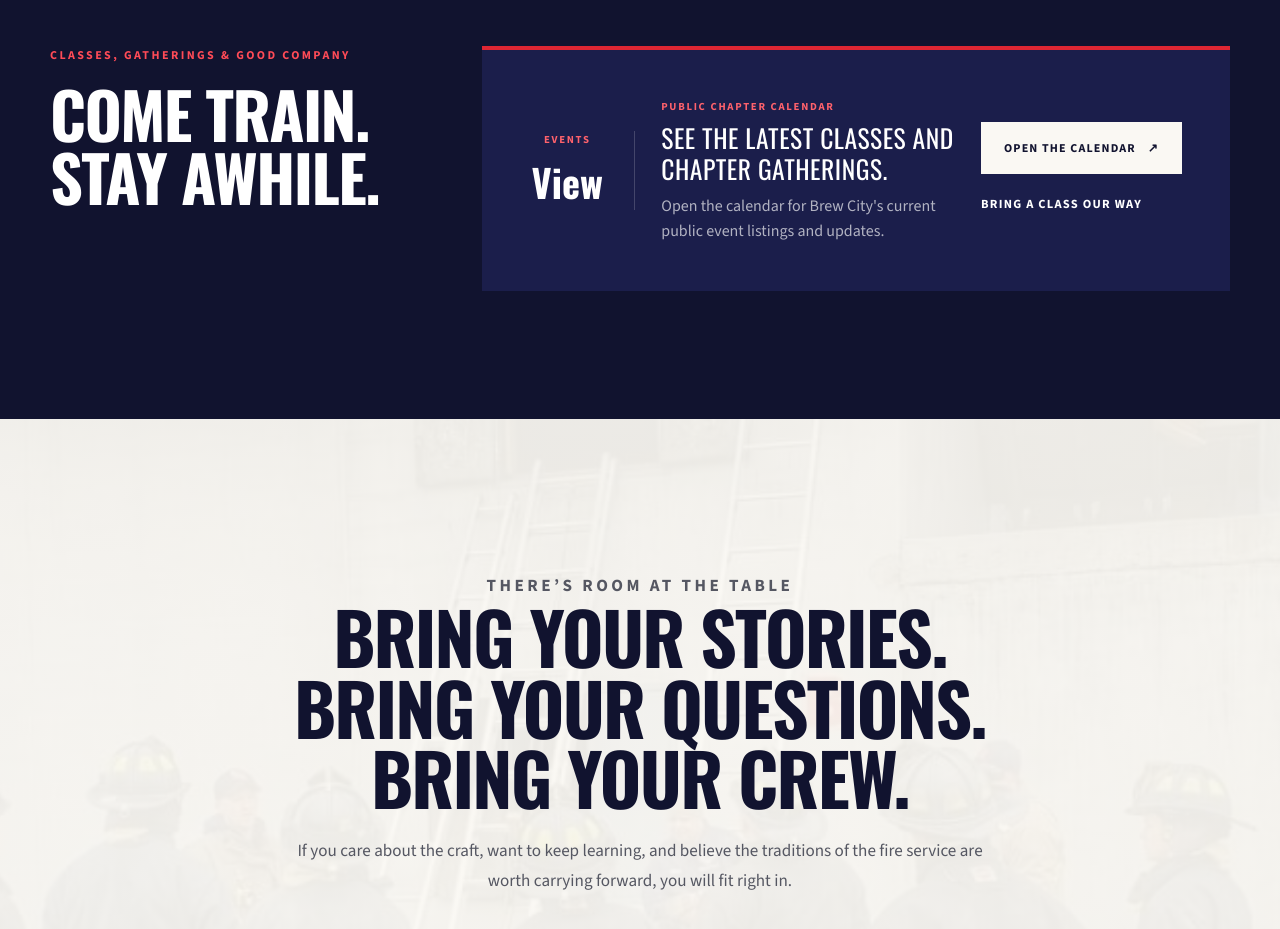
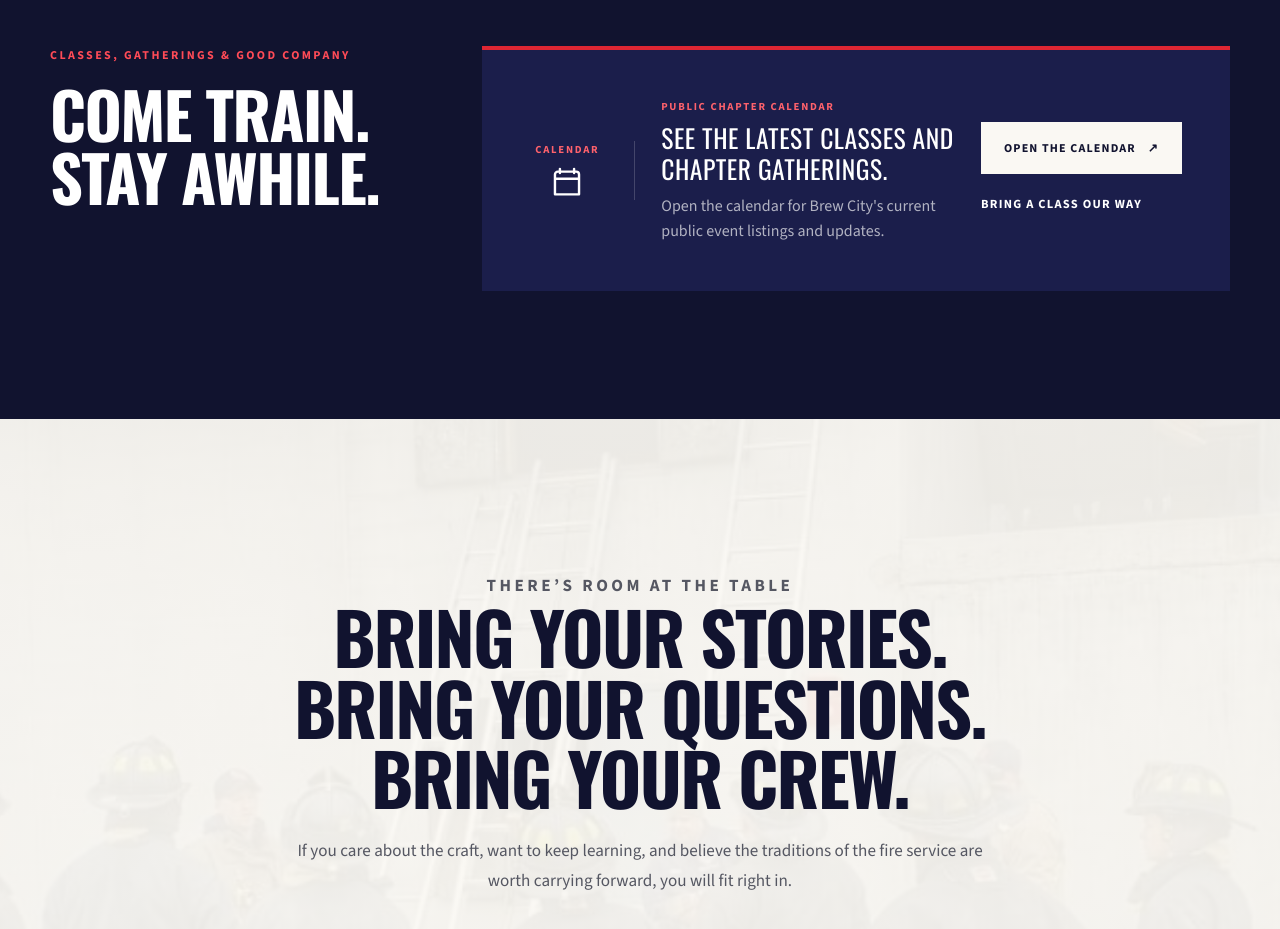
Before and after one commit to jakehinsy/bcfools-site, a Next.js app: page / in a window 1280 px wide. Shown: the part 2880-3809 px from the top of the page. Built offline with nearby package versions, Linux system fonts and the light colour scheme.

Commit message:
Refine Brew City calendar fallback
Signed-off-by: Jake Hinsenkamp <jakehinsy@gmail.com>

```diff
--- /dev/null
+++ b/src/app/CalendarIcon.tsx
@@ -0,0 +1,7 @@
+export function CalendarIcon() {
+  return (
+    <svg aria-hidden="true" viewBox="0 0 24 24">
+      <path d="M7 2v3M17 2v3M3.5 9h17M5.5 4h13a2 2 0 0 1 2 2v14h-17V6a2 2 0 0 1 2-2Z" />
+    </svg>
+  );
+}
--- a/src/app/events/EventsCalendar.tsx
+++ b/src/app/events/EventsCalendar.tsx
@@ -12,6 +12,7 @@ import {
   type PublicEventCategory,
 } from "@/data/events";
 import { ArrowIcon } from "../ArrowIcon";
+import { CalendarIcon } from "../CalendarIcon";
 import styles from "./events.module.css";
 
 type EventsCalendarProps = {
@@ -63,14 +64,6 @@ function utcMonthIndex(isoTimestamp: string, endExclusive = false) {
     new Date(isoTimestamp).getTime() - (endExclusive ? 1 : 0),
   );
   return date.getUTCFullYear() * 12 + date.getUTCMonth();
-}
-
-function CalendarIcon() {
-  return (
-    <svg aria-hidden="true" viewBox="0 0 24 24">
-      <path d="M7 2v3M17 2v3M3.5 9h17M5.5 4h13a2 2 0 0 1 2 2v14h-17V6a2 2 0 0 1 2-2Z" />
-    </svg>
-  );
 }
 
 function EventCardContent({ event }: { event: PublicEvent }) {
--- a/src/app/globals.css
+++ b/src/app/globals.css
@@ -711,6 +711,17 @@ img {
   margin-top: 5px;
 }
 
+.events__date--calendar svg {
+  fill: none;
+  height: 34px;
+  margin-top: 9px;
+  stroke: var(--white);
+  stroke-linecap: round;
+  stroke-linejoin: round;
+  stroke-width: 1.7;
+  width: 34px;
+}
+
 .events__status {
   margin: 0 0 8px;
 }
--- a/src/app/page.tsx
+++ b/src/app/page.tsx
@@ -10,6 +10,7 @@ import {
 } from "@/data/events";
 import { loadPublicOrganizationEvents } from "@/lib/platoonPublicEvents";
 import { ArrowIcon } from "./ArrowIcon";
+import { CalendarIcon } from "./CalendarIcon";
 import { PoweredByPlatoon } from "./PoweredByPlatoon";
 import { SiteHeader } from "./SiteHeader";
 
@@ -225,11 +226,24 @@ export default async function Home() {
               <h2>Come train. Stay awhile.</h2>
             </div>
             <div className="events__card">
-              <div className="events__date" aria-hidden="true">
+              <div
+                className={`events__date ${
+                  !nextEventDate && feed.status === "unavailable"
+                    ? "events__date--calendar"
+                    : ""
+                }`}
+                aria-hidden="true"
+              >
                 <span>
-                  {nextEventDate?.month ?? (feed.status === "ready" ? "Next" : "Events")}
+                  {nextEventDate?.month ?? (feed.status === "ready" ? "Next" : "Calendar")}
                 </span>
-                <strong>{nextEventDate?.day ?? (feed.status === "ready" ? "TBA" : "View")}</strong>
+                {nextEventDate ? (
+                  <strong>{nextEventDate.day}</strong>
+                ) : feed.status === "ready" ? (
+                  <strong>TBA</strong>
+                ) : (
+                  <CalendarIcon />
+                )}
               </div>
               <div className="events__body">
                 {nextEvent ? (
```
Also changed, not shown: 1 other file (tests, documents, lock files or other folders).
